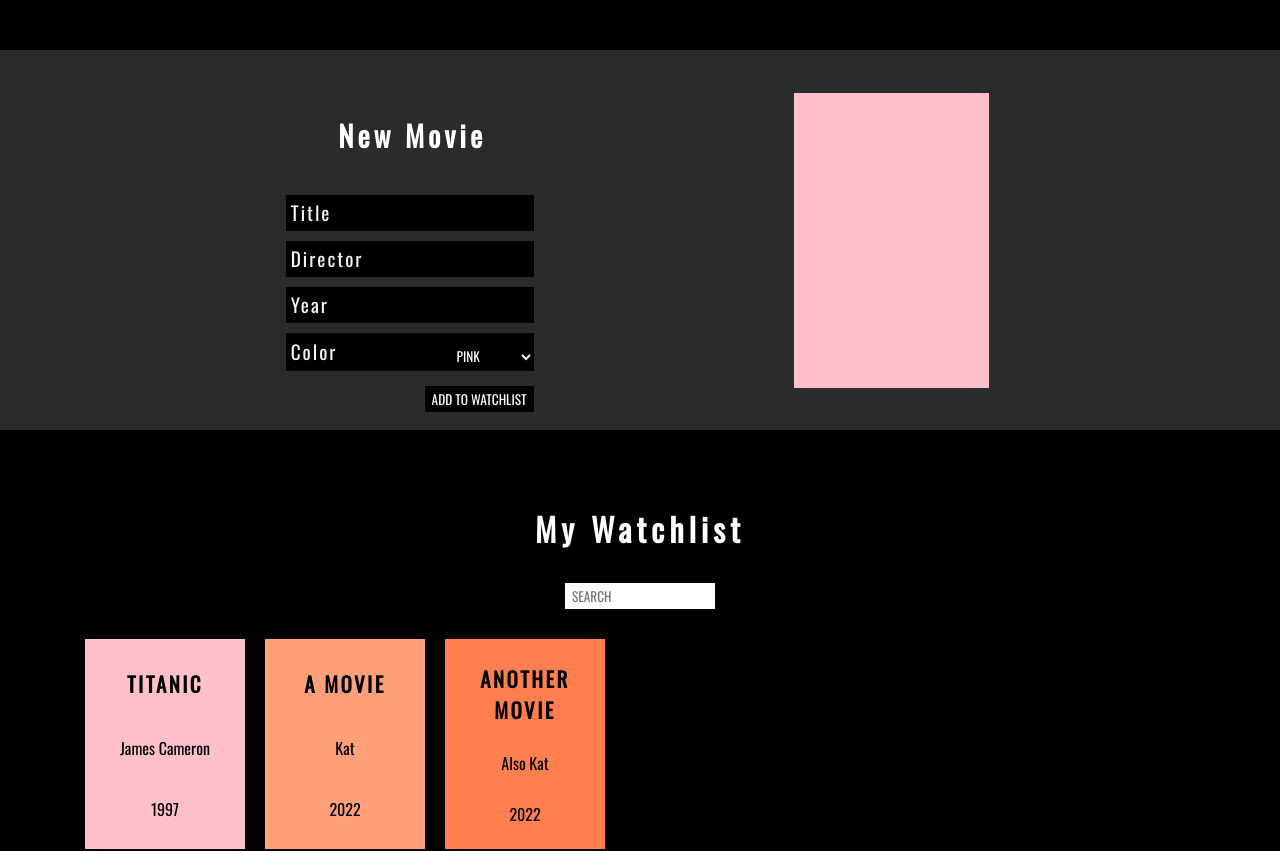
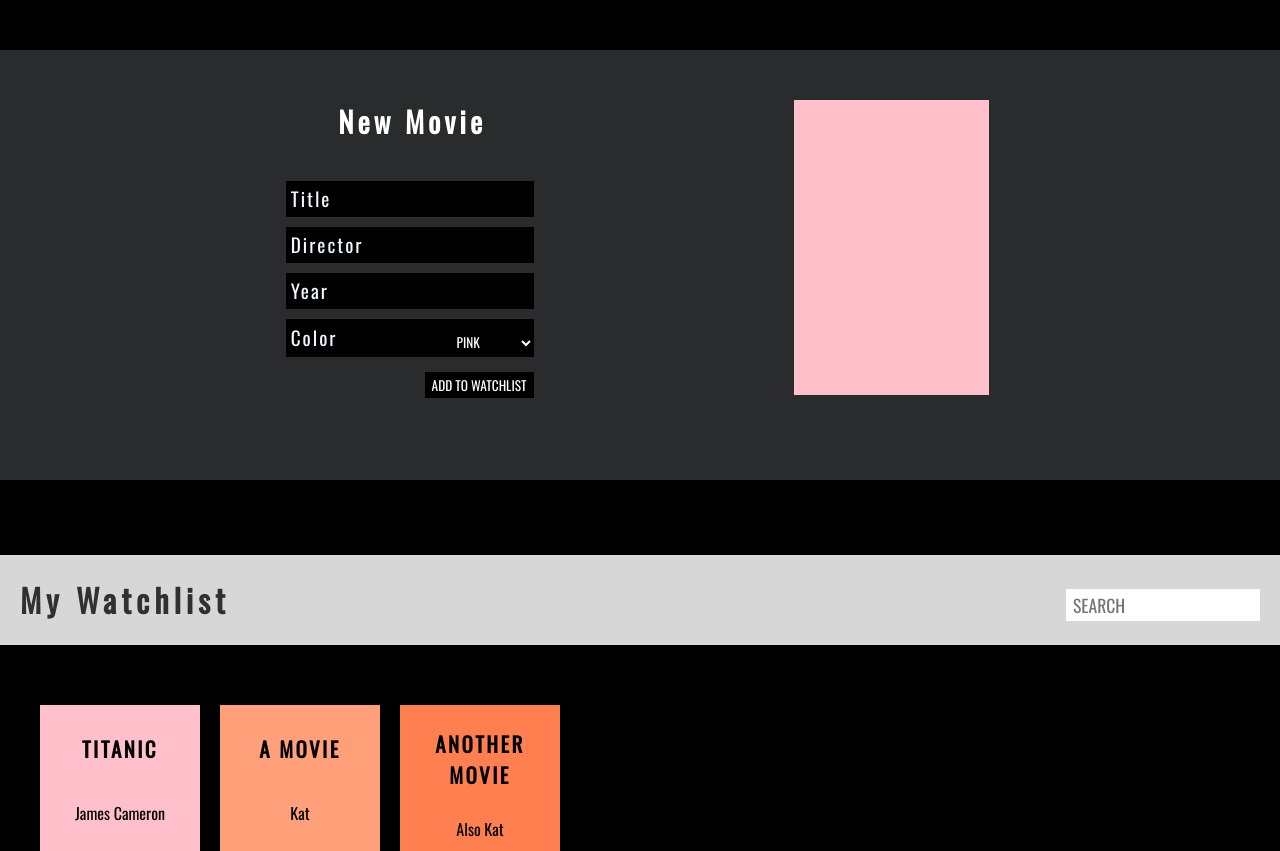
Before and after one commit to kathrynzaro/react-from-scratch-movie-list-maker, a React (Create React App) app: page / in a window 1280 px wide. Shown: the top 851 px of the page. Built offline with nearby package versions, Linux system fonts and the light colour scheme; a web font is replaced by a local one.

Commit message:
adding use effect

```diff
--- a/src/App.css
+++ b/src/App.css
@@ -21,7 +21,7 @@
   display: flex;
   flex-direction: row;
   justify-content: space-evenly;
-  align-items: center;
+  align-items: flex-start;
   /* border: 4px solid lavender; */
   /* border-radius: 15px; */
   padding: 40px;
@@ -29,8 +29,12 @@
   margin-top: 50px;
   color: black;
   background-color: rgb(42, 43, 44);
-  height: 300px;
+  height: 350px;
 }
+
+/* .form-preview button {
+  margin-bottom: 50px;
+} */
 
 label {
   display: flex;
@@ -79,7 +83,7 @@ label {
 }
 
 .bottom {
-  margin: 75px;
+  margin-top: 75px;
   color: white;
   padding-bottom: 100px;
 }
@@ -88,6 +92,7 @@ label {
   display: flex;
   flex-direction: row;
   flex-wrap: wrap;
+  margin: 30px;
 }
 
 button, select, input {
@@ -116,12 +121,14 @@ button:hover {
 
 h1 {
   letter-spacing: 5px;
+  margin-left: 20px;
 }
 
 h2 {
   font-size: 1.8rem;
   color: white;
   letter-spacing: 4px;
+  margin-top: 10px;
 }
 
 h3 {
@@ -136,8 +143,19 @@ h3 {
   background-color: white;
   color: black;
   /* border-radius: 5px; */
-  margin-left: 0;
-  margin-bottom: 20px;
+  margin-right: 20px;
+  font-size: 1.1rem;
+}
+
+.filter-movie {
+  background-color: rgb(216, 215, 215);
+  color: rgb(48, 48, 48);
+  display: flex;
+  flex-direction: row;
+  align-items: center;
+  justify-content: space-between;
+  width: 100%;
+  margin-bottom: 50px;
 }
 
 select:hover {
--- a/src/App.js
+++ b/src/App.js
@@ -32,6 +32,11 @@ function App() {
   const [movieColor, setMovieColor] = useState('pink');
   const [searchQuery, setSearchQuery] = useState('');
 
+
+  useEffect(() => {
+    setFilteredMovies(allMovies);
+    setSearchQuery('');
+  }, [allMovies]);
 
   function handleSubmitMovie(e) {
     e.preventDefault();
@@ -92,8 +97,8 @@ function App() {
         </div>
       </div>
       <div className='bottom'>
-        <h1>My Watchlist</h1>
         <div className='filter-movie'>
+          <h1>My Watchlist</h1>
           <input value={searchQuery} onChange={(e) => handleFilterMovies(e.target.value)} placeholder="search" />
         </div>
         <MovieList
@@ -110,12 +115,12 @@ export default App;
 
   // ✅
 
-  // App() : track state for allMovies, filteredMovies, movieFormYearReleased, movieFormDirector, movieTitle, movieFormColor
+  // ✅ App() : track state for allMovies, filteredMovies, movieFormYearReleased, movieFormDirector, movieTitle, movieFormColor
 
-  // App() : define a handleDeleteMovie function that deleted a movie from the state array using title
+  // ✅ App() : define a handleDeleteMovie function that deleted a movie from the state array using title
 
-  // App() : define a handleFilterMovies function that takes in a string and set filteredMovies to an array of movies whose name matches that string
+  // ✅ App() : define a handleFilterMovies function that takes in a string and set filteredMovies to an array of movies whose name matches that string
 
-  // App() : passes state as props correctly to MovieForm, Movie, and MovieList
+  // ✅ App() : passes state as props correctly to MovieForm, Movie, and MovieList
 
   // App() : add a useEffect: whenever the state of allMovies changes for any reason, reset the visible movies in state to show all movies. (Clearing out the filter input box would be nice too, but it's optional)
--- a/src/Movie.js
+++ b/src/Movie.js
@@ -12,4 +12,4 @@ export default function Movie({ movie, handleDeleteMovie }) {
 }
 
 
-// Movie({ movie }) : takes in a movie and renders it with the correct color background
+// ✅ Movie({ movie }) : takes in a movie and renders it with the correct color background
--- a/src/MovieForm.js
+++ b/src/MovieForm.js
@@ -45,6 +45,6 @@ export default function MovieForm({
 
 
 
-// MovieForm({ movieFormYearReleased, setMovieFormTitle, movieFormDirector, setMovieFormColor, movieFormColor, submitMovie }) : on change for each input, call the appropriate state handler prop with the correct e.target.value to update App.js state.
+// ✅ MovieForm({ movieFormYearReleased, setMovieFormTitle, movieFormDirector, setMovieFormColor, movieFormColor, submitMovie }) : on change for each input, call the appropriate state handler prop with the correct e.target.value to update App.js state.
 
-// MovieForm({ movieFormYearReleased, setMovieFormTitle, movieFormDirector, setMovieFormColor, movieFormColor, handleSubmitMovie }) : on submit, add a movie to state.
+// ✅ MovieForm({ movieFormYearReleased, setMovieFormTitle, movieFormDirector, setMovieFormColor, movieFormColor, handleSubmitMovie }) : on submit, add a movie to state.
--- a/src/MovieList.js
+++ b/src/MovieList.js
@@ -16,4 +16,4 @@ export default function MovieList({ filteredMovies, handleDeleteMovie }) {
 
 
 
-// MovieList({ movies }) : takes in a movies prop and renders a list of Movie components.
+// ✅ MovieList({ movies }) : takes in a movies prop and renders a list of Movie components.
```
